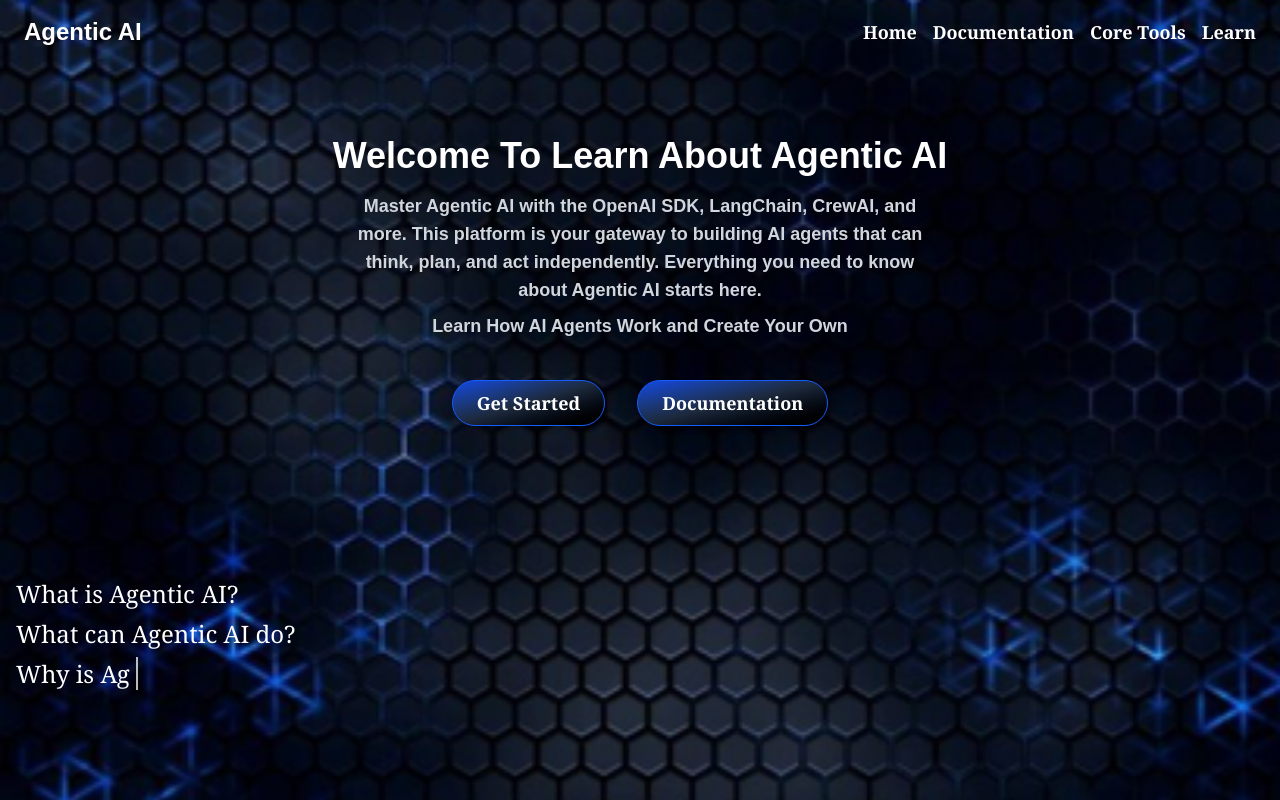
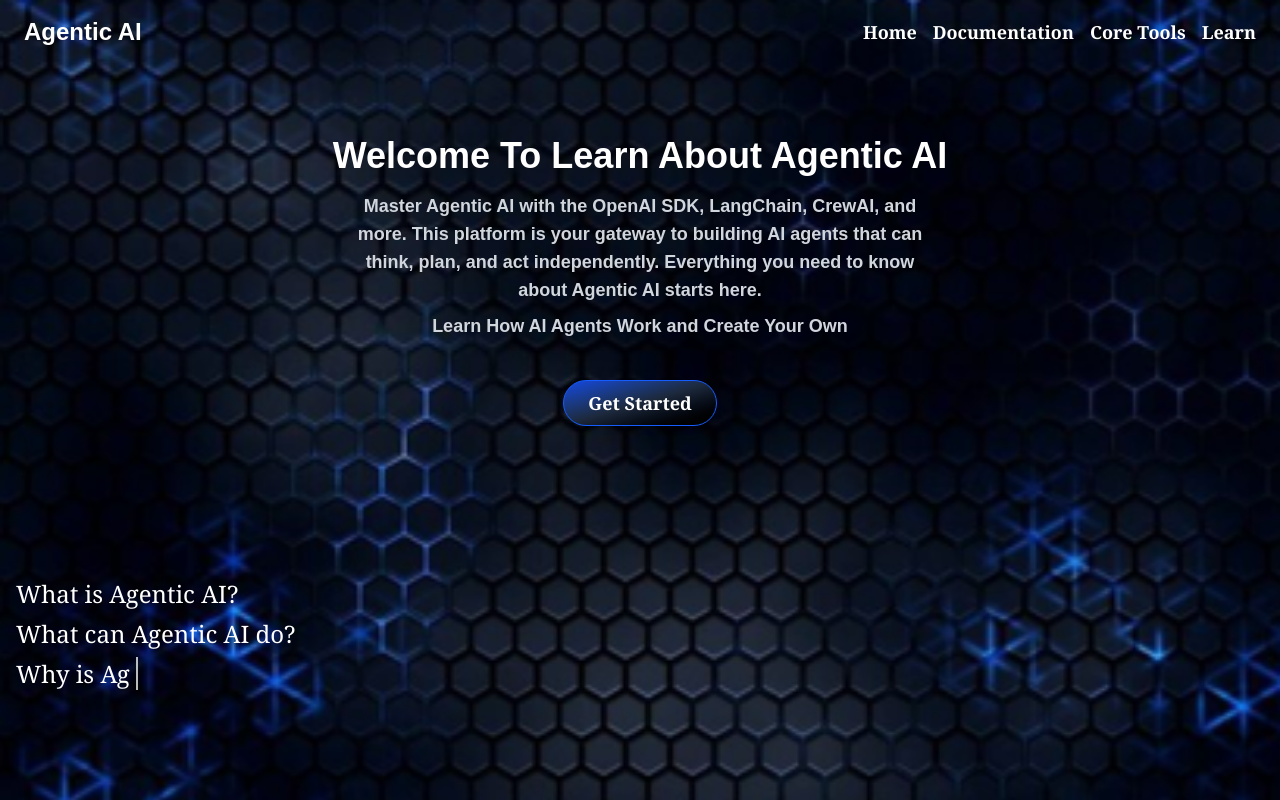
Before and after one commit to deshantk332720/Agentic-AI, a Next.js app: page / in a window 1280 px wide. Built offline with nearby package versions, Linux system fonts and the light colour scheme.

Commit message:
push my code

```diff
--- a/src/app/page.tsx
+++ b/src/app/page.tsx
@@ -76,12 +76,7 @@
           >
             Get Started
           </Link>
-          <Link
-            href="/Documentation"
-            className="bg-gradient-to-br from-blue-700 via-slate-800 to-black text-white px-6 py-2 rounded-full hover:brightness-110 transition-all duration-300 shadow-md border border-blue-600"
-          >
-          Documentation
-          </Link>
+
         </div>
       </main>
 <br />
```
